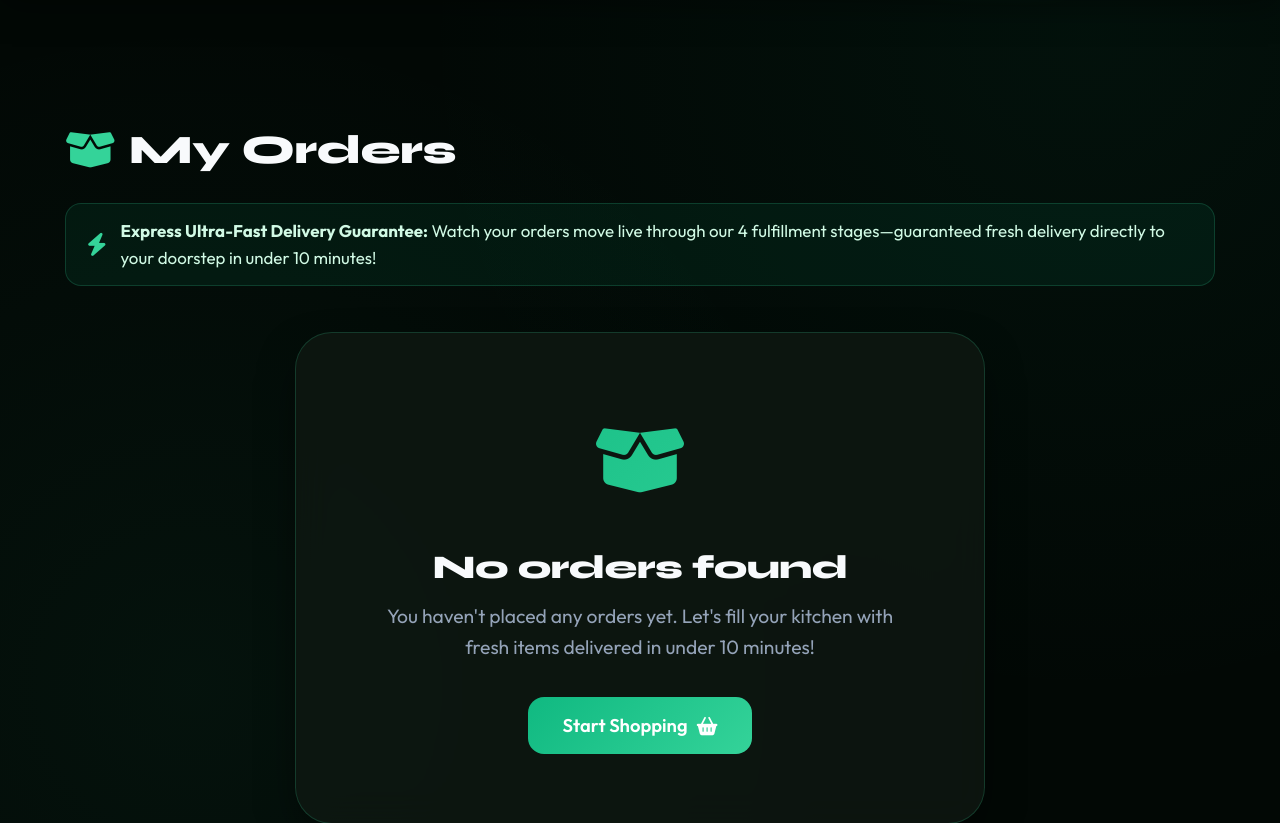
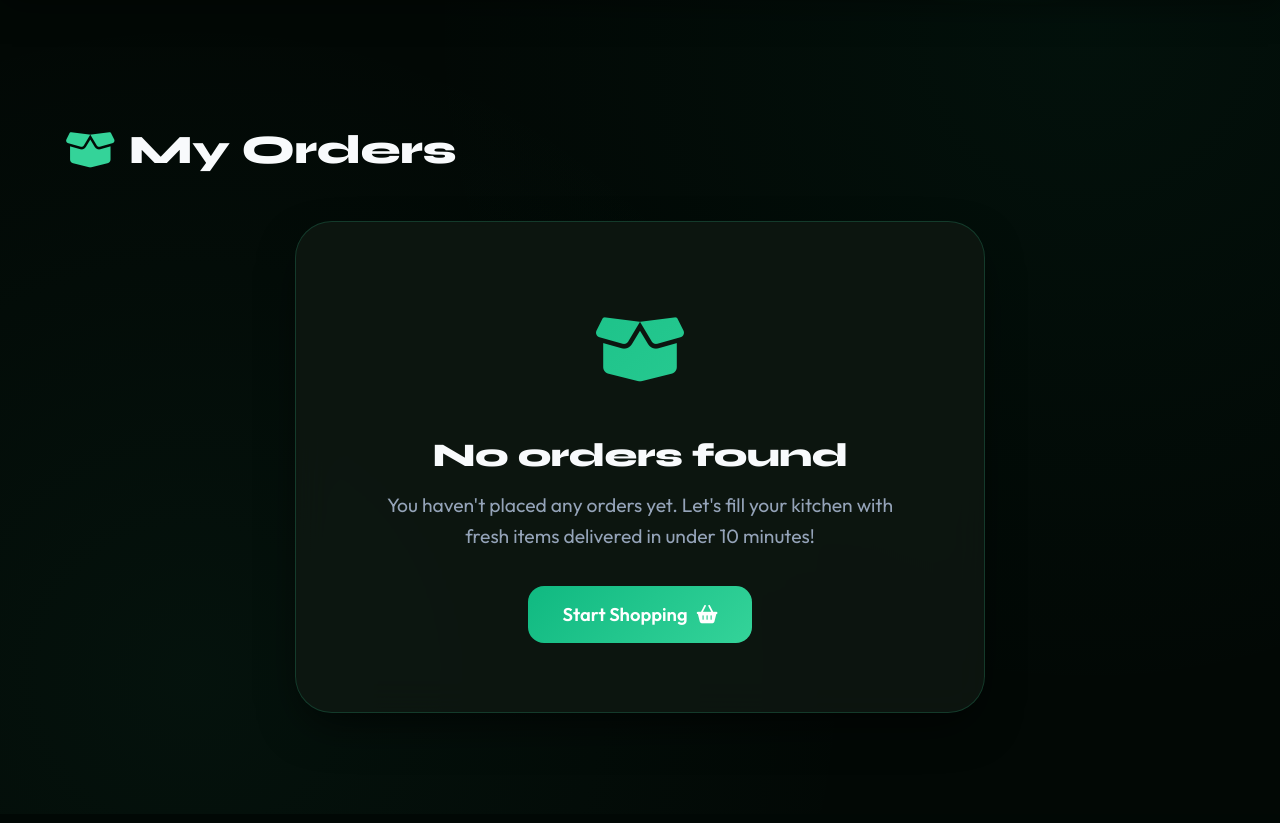
Before and after one commit to Spidey173/Dailydrop, a Flask app: page /orders in a window 1280 px wide. Shown: the part 106-929 px from the top of the page. After the commit the page ends 819 px from the top, so only its background shows below. Run offline with Flask 3, Linux system fonts and the light colour scheme; the visitor is signed in with stand-in values (Sample User, id 1); data that the repository does not hold is empty; some libraries are stand-ins or nearby versions.

Commit message:
style(orders): remove unnecessary delivery guarantee marketing banner

```diff
--- a/templates/orders.html
+++ b/templates/orders.html
@@ -38,23 +38,6 @@
       display: flex;
       align-items: center;
       gap: 12px;
-    }
-
-    .orders-subtitle-banner {
-      background: rgba(16, 185, 129, 0.08);
-      border: 1px solid rgba(52, 211, 153, 0.2);
-      border-radius: var(--radius-sm);
-      padding: 12px 18px;
-      margin-bottom: 28px;
-      display: flex;
-      align-items: center;
-      gap: 12px;
-      color: #D1FAE5;
-      font-size: 0.92rem;
-    }
-    .orders-subtitle-banner i {
-      color: #34D399;
-      font-size: 1.25rem;
     }
 
     .order-card {
@@ -577,10 +560,6 @@
 
   <div class="orders-page">
     <h2 class="orders-header"><i class="fas fa-box-open" style="color: var(--accent);"></i> My Orders</h2>
-    <div class="orders-subtitle-banner">
-        <i class="fas fa-bolt"></i>
-        <span><strong>Express Ultra-Fast Delivery Guarantee:</strong> Watch your orders move live through our 4 fulfillment stages—guaranteed fresh delivery directly to your doorstep in under 10 minutes!</span>
-    </div>
 
     {% if not orders %}
     <div class="empty-orders-card">
```
